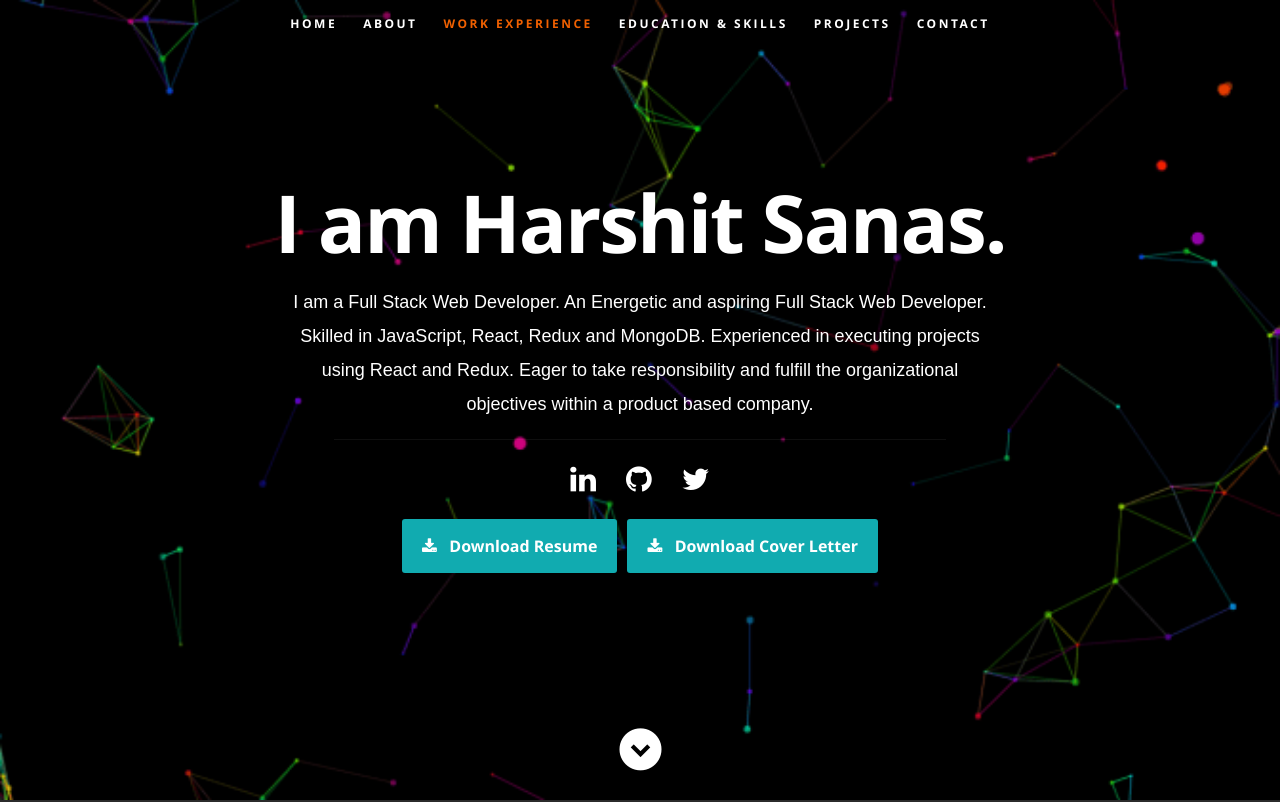
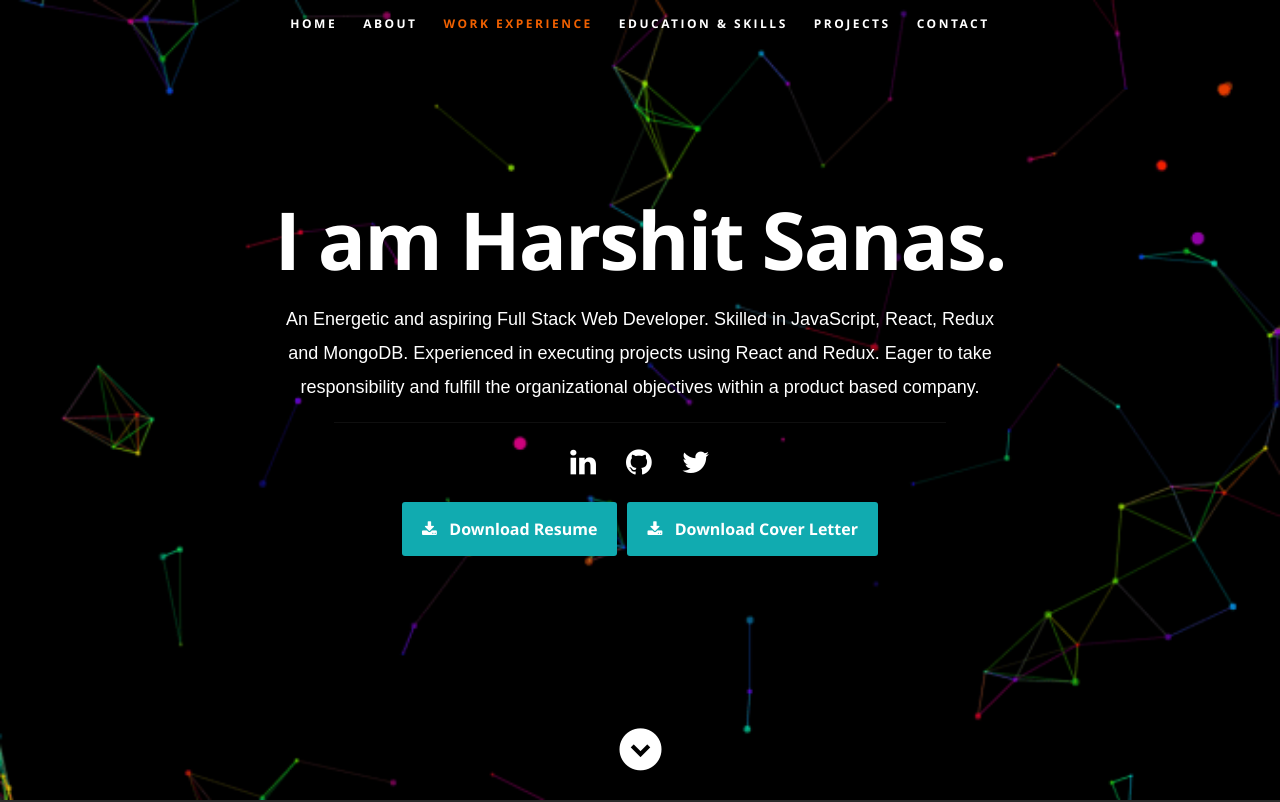
Before and after one commit to Harshsanas/Harshit_Portfolio, a React (Create React App) app: page / in a window 1280 px wide. Shown: the top 802 px of the page. Built offline with nearby package versions, Linux system fonts and the light colour scheme.

Commit message:
Update Header.js

```diff
--- a/src/components/Header.js
+++ b/src/components/Header.js
@@ -50,7 +50,7 @@ export default function Header() {
           <div className="banner-text">
             <h1 className="responsive-headline">I am {resumeData.name}.</h1>
             <h3 style={{ color: "#fff", fontFamily: "sans-serif " }}>
-              I am a {resumeData.role}.{resumeData.roleDescription}
+              {resumeData.roleDescription}
             </h3>
             <hr />
             <ul className="social">
```
